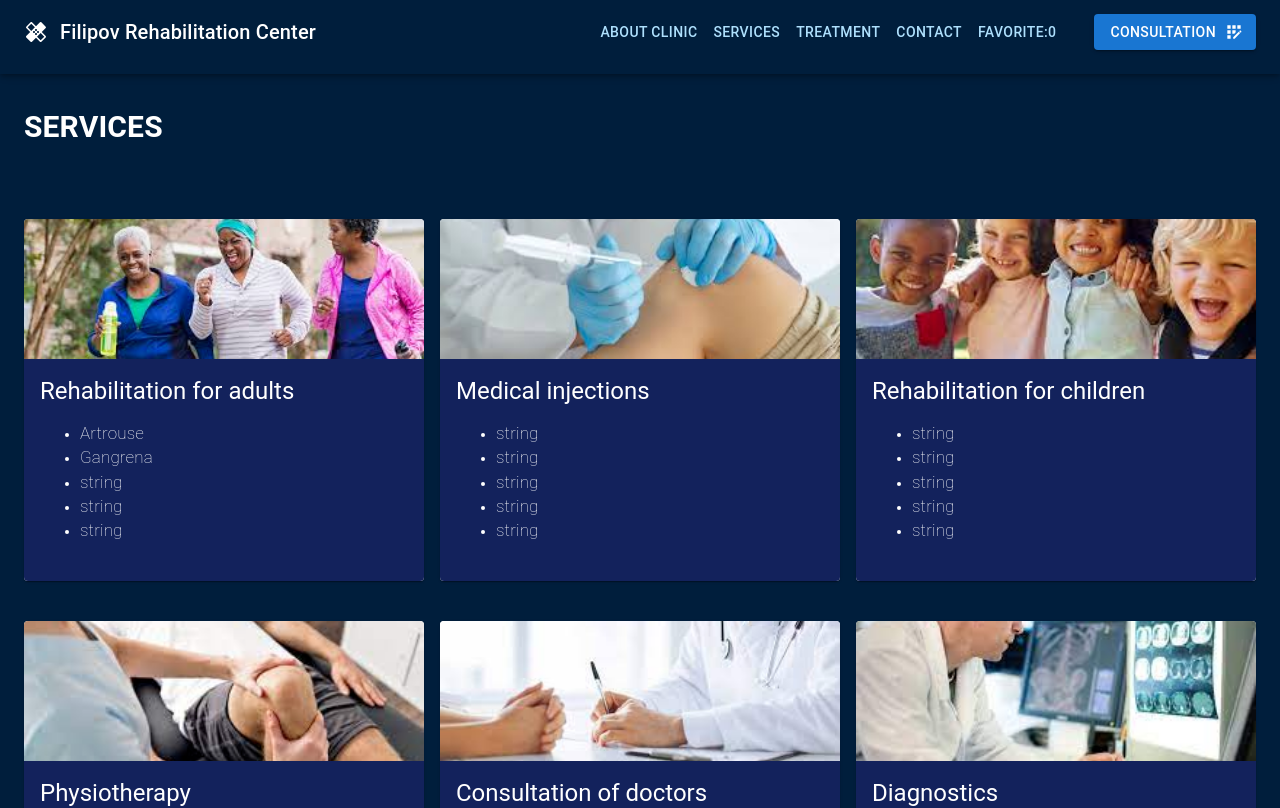
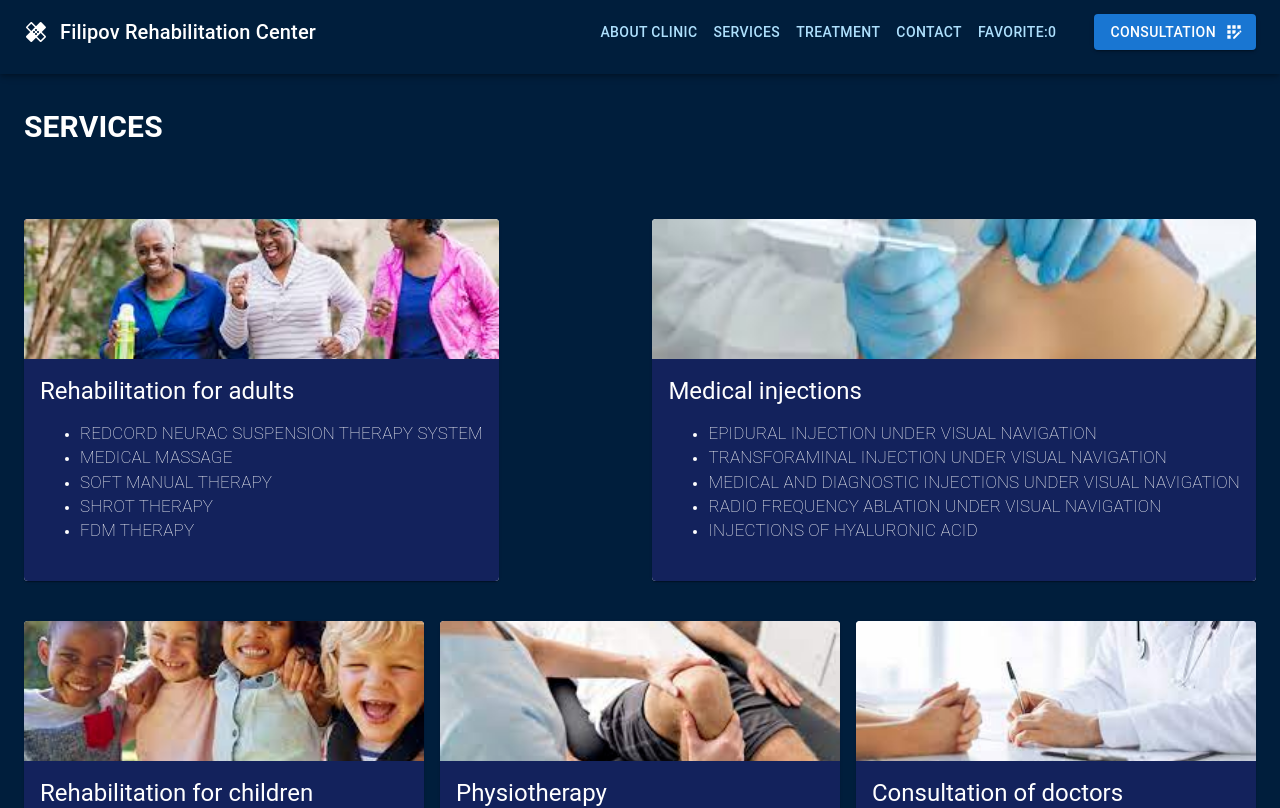
Before and after one commit to filipovandrij/rehabilitation, a React (Create React App) app: page /price in a window 1280 px wide. Shown: the top 808 px of the page. Built offline with nearby package versions, Linux system fonts and the light colour scheme.

Commit message:
add links with article

```diff
--- a/src/components/MainSections/AboutSetvices/CardServices/CardServices.tsx
+++ b/src/components/MainSections/AboutSetvices/CardServices/CardServices.tsx
@@ -47,19 +47,34 @@
                                         </NavLink>
                                     </li>
                                     <li>
-                                        <Link href="#" underline="always">
+                                        <NavLink
+                                            to="/article"
+                                            onClick={() =>
+                                                changeToArtrouse(link3)
+                                            }
+                                        >
                                             {link3}
-                                        </Link>
+                                        </NavLink>
                                     </li>
                                     <li>
-                                        <Link href="#" underline="always">
+                                        <NavLink
+                                            to="/article"
+                                            onClick={() =>
+                                                changeToArtrouse(link4)
+                                            }
+                                        >
                                             {link4}
-                                        </Link>
+                                        </NavLink>
                                     </li>
                                     <li>
-                                        <Link href="#" underline="always">
+                                        <NavLink
+                                            to="/article"
+                                            onClick={() =>
+                                                changeToArtrouse(link5)
+                                            }
+                                        >
                                             {link5}
-                                        </Link>
+                                        </NavLink>
                                     </li>
                                 </ul>
                             </Typography>
--- a/src/utils/mocks/article.ts
+++ b/src/utils/mocks/article.ts
@@ -4,13 +4,43 @@
 }
 const article: Article[] = [
     {
-    title: 'Artrouse',
+    title: 'REDCORD NEURAC SUSPENSION THERAPY SYSTEM',
     description: 'Artouse asdsdfa'
     },
     {
-    title: 'Gangrena',
+    title: 'MEDICAL MASSAGE',
     description: 'Gangrena asdasd'
     },
+    {
+    title: 'SOFT MANUAL THERAPY',
+    description: 'Gangrena asdasd'
+    },
+    {
+    title: 'SHROT THERAPY',
+    description: 'Gangrena asdasd'
+    },
+    {
+    title: 'EPIDURAL INJECTION UNDER VISUAL NAVIGATION',
+    description: 'Gangrena asdasd'
+    },
+    {
+    title: 'TRANSFORAMINAL INJECTION UNDER VISUAL NAVIGATION',
+    description: 'Gangrena asdasd'
+    },
+    {
+    title: 'MEDICAL AND DIAGNOSTIC INJECTIONS UNDER VISUAL NAVIGATION',
+    description: 'Gangrena asdasd'
+    },
+    {
+    title: 'RADIO FREQUENCY ABLATION UNDER VISUAL NAVIGATION',
+    description: 'Gangrena asdasd'
+    },
+    {
+    title: 'INJECTIONS OF HYALURONIC ACID',
+    description: 'Gangrena asdasd'
+    },
+
 ]
 
+
     export default article
--- a/src/utils/mocks/servicesCard.mock.ts
+++ b/src/utils/mocks/servicesCard.mock.ts
@@ -14,20 +14,20 @@
     {id: 1,
         imgSrc:'/images/cart_adult.png',
         title:'Rehabilitation for adults',
-        link1:'Artrouse',
-        link2:'Gangrena',
-        link3:'string',
-        link4:'string',
-        link5:'string',
+        link1:'REDCORD NEURAC SUSPENSION THERAPY SYSTEM',
+        link2:'MEDICAL MASSAGE',
+        link3:'SOFT MANUAL THERAPY',
+        link4:'SHROT THERAPY',
+        link5:'FDM THERAPY',
     },
     {id: 2,
         imgSrc:'/images/cart_injection.png',
         title:'Medical injections',
-        link1:'string',
-        link2:'string',
-        link3:'string',
-        link4:'string',
-        link5:'string',
+        link1:'EPIDURAL INJECTION UNDER VISUAL NAVIGATION',
+        link2:'TRANSFORAMINAL INJECTION UNDER VISUAL NAVIGATION',
+        link3:'MEDICAL AND DIAGNOSTIC INJECTIONS UNDER VISUAL NAVIGATION',
+        link4:'RADIO FREQUENCY ABLATION UNDER VISUAL NAVIGATION',
+        link5:'INJECTIONS OF HYALURONIC ACID',
     },
     {id: 3,
         imgSrc:'/images/cart_children.png',
```
